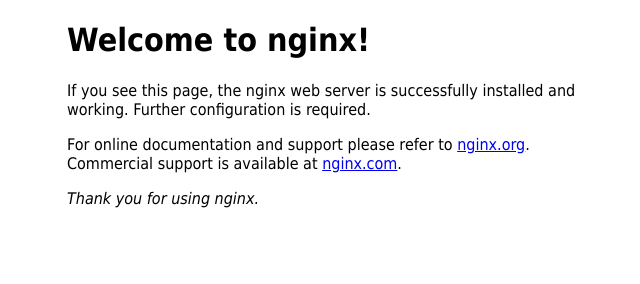
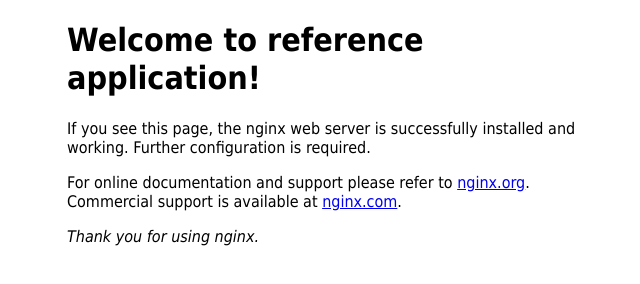
Before and after one commit to mrganeshkudale/sample, a plain HTML site: page index.html in a window 1280 px wide. Shown: the whole page, without its empty margins (293-933 px from the left). Drawn offline with Linux system fonts and the light colour scheme.

Commit message:
Update index.html

```diff
--- a/index.html
+++ b/index.html
@@ -12,7 +12,7 @@
 </style>
 </head>
 <body>
-<h1>Welcome to nginx!</h1>
+<h1>Welcome to reference application!</h1>
 <p>If you see this page, the nginx web server is successfully installed and
 working. Further configuration is required.</p>
 
```
